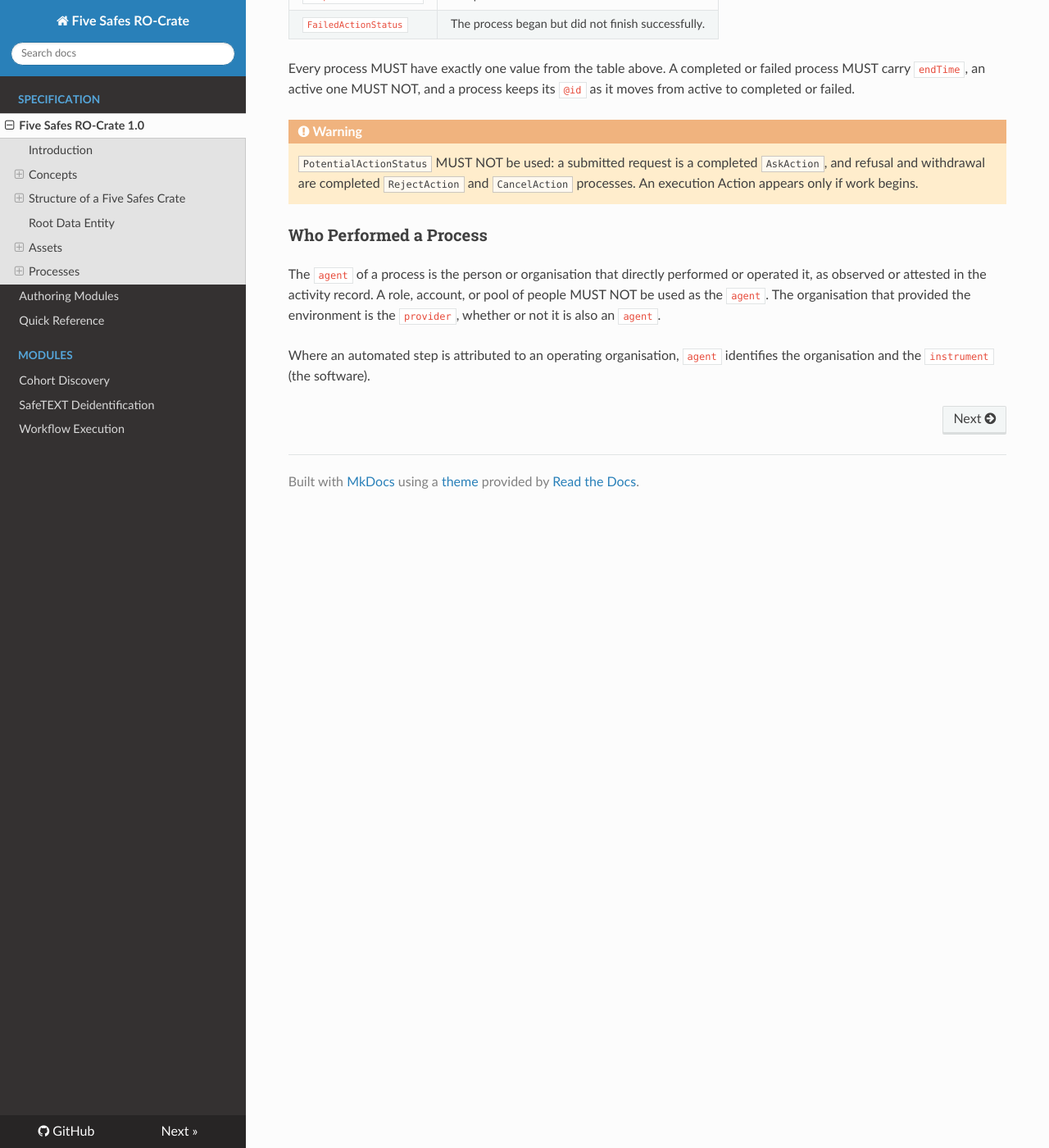
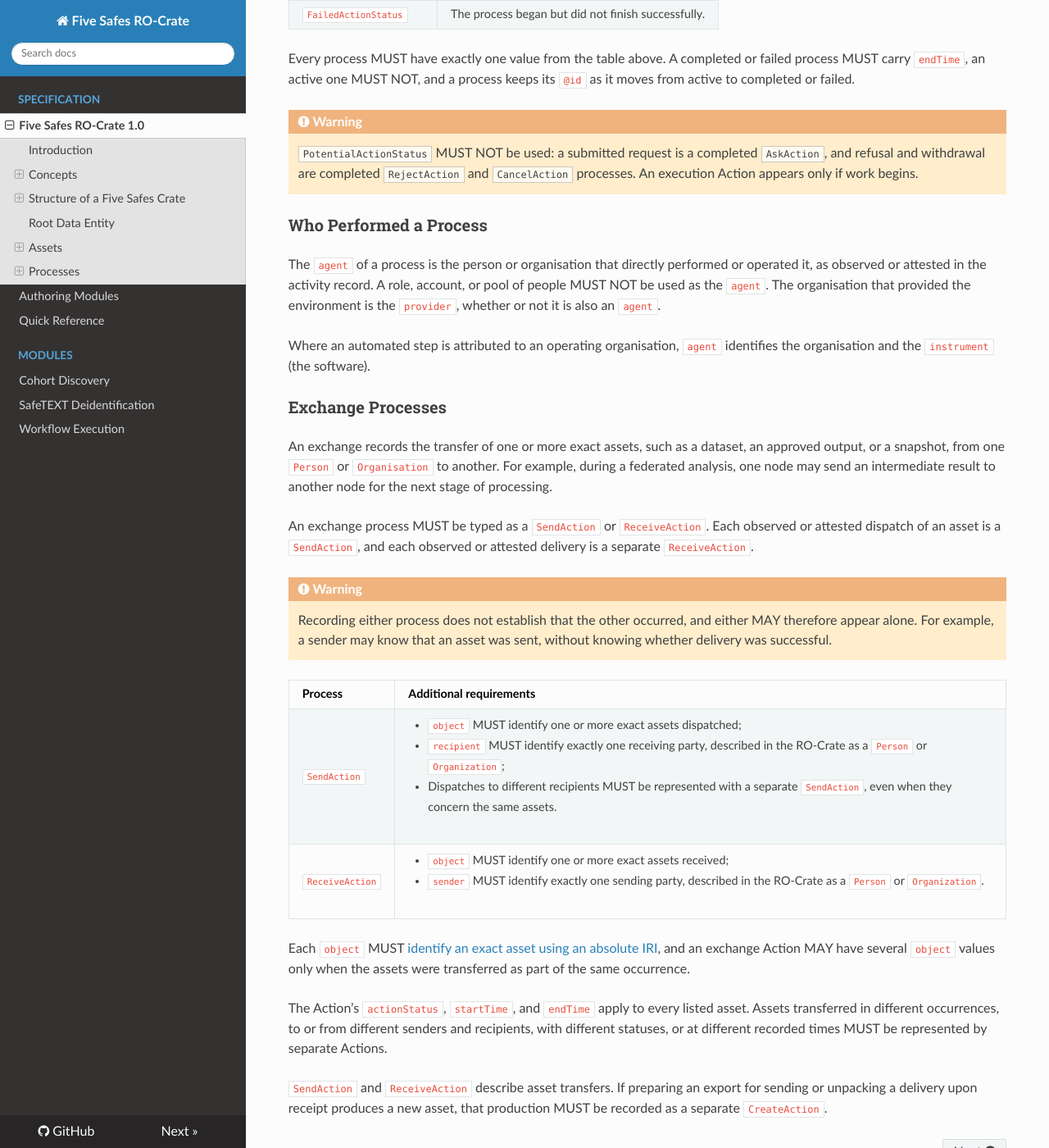
Before and after one commit to eScienceLab/Five-Safes-RO-Crate, an MkDocs documentation site: the page built from docs/index.md, in a window 1280 px wide and 1400 px high, scrolled down 12628 px. Shown: the whole window at 82% size. Built offline with MkDocs 1.6.1, drawn with Linux system fonts in a browser that asks for light colours; nearby versions of some CDN libraries.

Commit message:
docs: exchange processes

```diff
--- a/docs/index.md
+++ b/docs/index.md
@@ -259,7 +259,7 @@ Whilst governance determines whether a payload is included, an asset only referr
 A process refers to the assets it acted on with `object`, `result`, and `instrument`, and to the artefacts it referred to as evidence with `prov:used`. A file or directory held in this RO-Crate MAY be referenced directly by its relative path.
 
 !!! note
-  A relative path always means the copy inside the containing RO-Crate. The same path in a snapshot identifies that snapshot's own copy.
+    A relative path always means the copy inside the containing RO-Crate. The same path in a snapshot identifies that snapshot's own copy.
 
 Therefore, an asset MUST be referenced through an entity with an absolute IRI where the exact asset needs an identity beyond this one RO-Crate. This may be when it is the `object` of a `SendAction` or `ReceiveAction`; it is identified by a decision, as its `object` or under `prov:used`; or when the producer asserts it is the same asset as one described in another RO-Crate, or across representations of the activity record.
 
@@ -469,3 +469,23 @@ Every process MUST have exactly one value from the table above. A completed or f
 The `agent` of a process is the person or organisation that directly performed or operated it, as observed or attested in the activity record. A role, account, or pool of people MUST NOT be used as the `agent`. The organisation that provided the environment is the `provider`, whether or not it is also an `agent`.
 
 Where an automated step is attributed to an operating organisation, `agent` identifies the organisation and the `instrument` (the software).
+
+### Exchange Processes
+
+An exchange records the transfer of one or more exact assets, such as a dataset, an approved output, or a snapshot, from one `Person` or `Organisation` to another. For example, during a federated analysis, one node may send an intermediate result to another node for the next stage of processing.
+
+An exchange process MUST be typed as a `SendAction` or `ReceiveAction`. Each observed or attested dispatch of an asset is a `SendAction`, and each observed or attested delivery is a separate `ReceiveAction`.
+
+!!! warning
+    Recording either process does not establish that the other occurred, and either MAY therefore appear alone. For example, a sender may know that an asset was sent, without knowing whether delivery was successful.
+
+| Process | Additional requirements |
+|---|---|
+| `SendAction` | <ul> <li> `object` MUST identify one or more exact assets dispatched; </li> <li> `recipient` MUST identify exactly one receiving party, described in the RO-Crate as a `Person` or `Organization`; </li> <li> Dispatches to different recipients MUST be represented with a separate `SendAction`, even when they concern the same assets. </li> </ul>|
+| `ReceiveAction` | <ul> <li> `object` MUST identify one or more exact assets received; </li> <li> `sender` MUST identify exactly one sending party, described in the RO-Crate as a `Person` or `Organization`. </li> </ul> |
+
+Each `object` MUST [identify an exact asset using an absolute IRI](#referencing-assets-from-processes), and an exchange Action MAY have several `object` values only when the assets were transferred as part of the same occurrence.
+
+The Action’s `actionStatus`, `startTime`, and `endTime` apply to every listed asset. Assets transferred in different occurrences, to or from different senders and recipients, with different statuses, or at different recorded times MUST be represented by separate Actions.
+
+`SendAction` and `ReceiveAction` describe asset transfers. If preparing an export for sending or unpacking a delivery upon receipt produces a new asset, that production MUST be recorded as a separate `CreateAction`.
```
